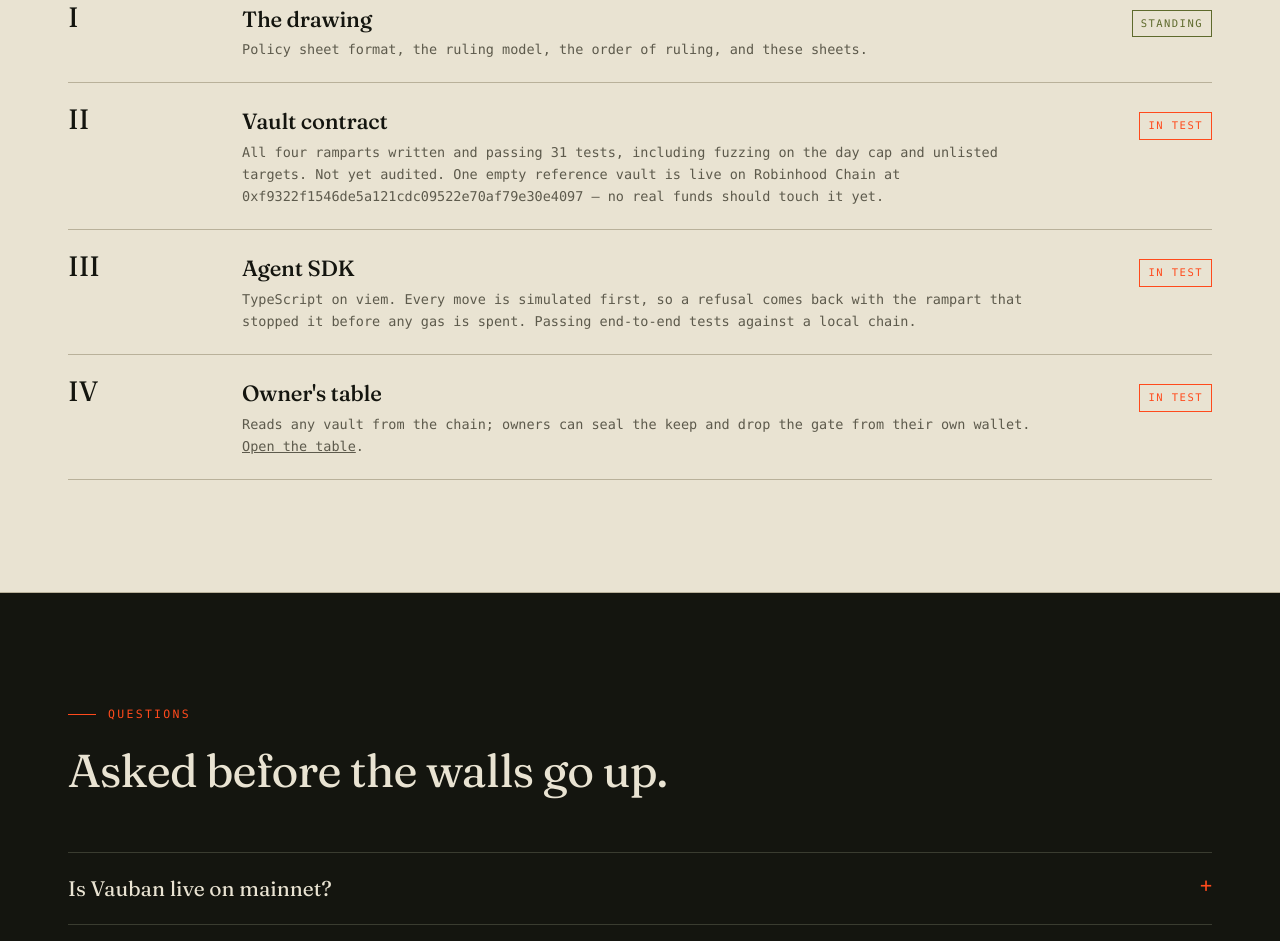
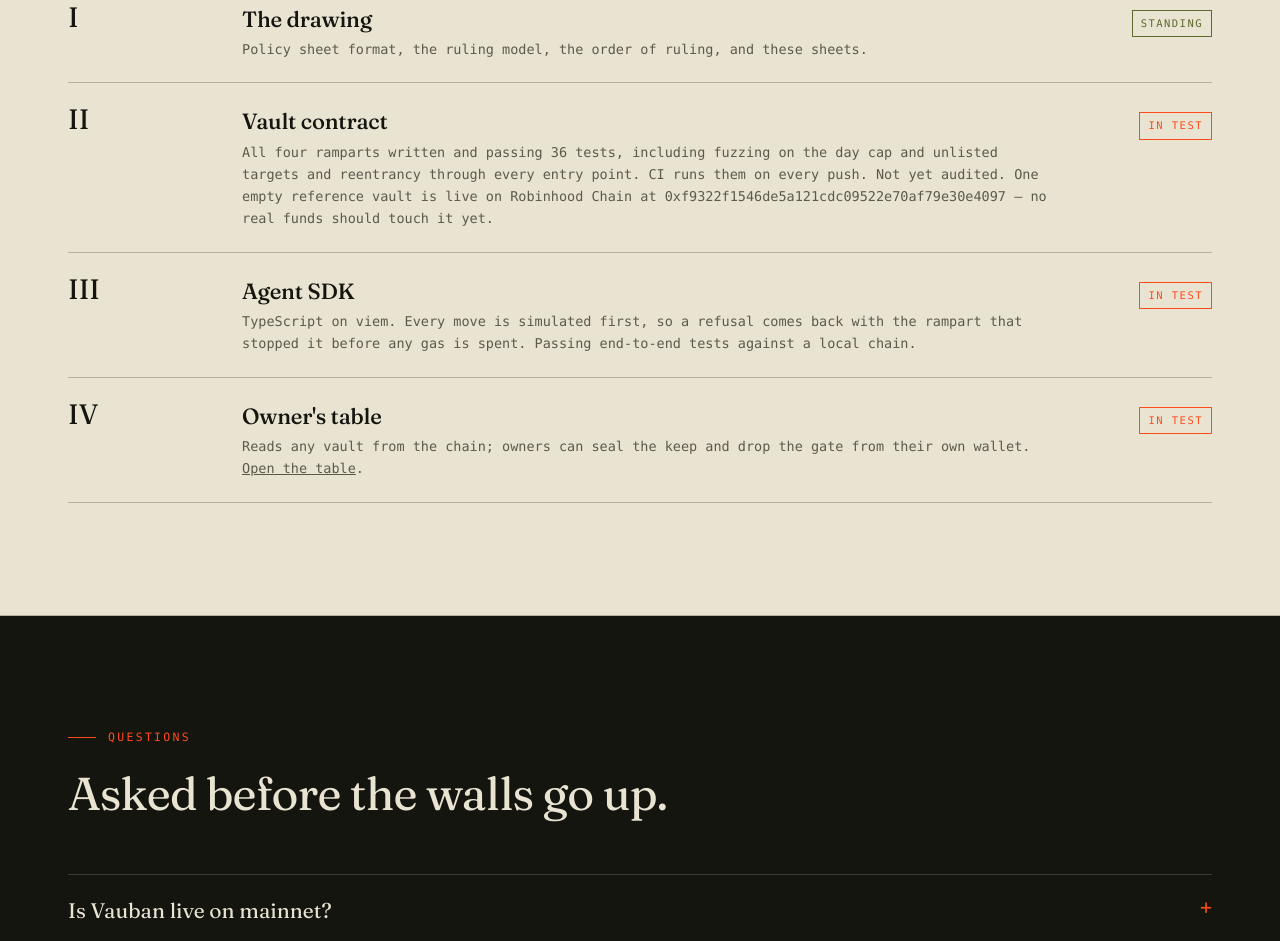
Before and after one commit to vaubandev/vauban, a plain HTML site: page site/construction/index.html in a window 1280 px wide. Shown: the part 822-1763 px from the top of the page. Drawn offline with Linux system fonts and the light colour scheme; a web font is replaced by a local one.

Commit message:
Bring the test count and README run notes up to date

```diff
--- a/site/construction/index.html
+++ b/site/construction/index.html
@@ -54,7 +54,7 @@
     <h2 class="disp">Four phases. All drawn, none yet audited.</h2>
     <div class="status">
       <div><span class="phase">I</span><div><h3>The drawing</h3><p>Policy sheet format, the ruling model, the order of ruling, and these sheets.</p></div><span class="pill done">Standing</span></div>
-      <div><span class="phase">II</span><div><h3>Vault contract</h3><p>All four ramparts written and passing 31 tests, including fuzzing on the day cap and unlisted targets. Not yet audited. One empty reference vault is live on Robinhood Chain at 0xf9322f1546de5a121cdc09522e70af79e30e4097 — no real funds should touch it yet.</p></div><span class="pill wip">In test</span></div>
+      <div><span class="phase">II</span><div><h3>Vault contract</h3><p>All four ramparts written and passing 36 tests, including fuzzing on the day cap and unlisted targets and reentrancy through every entry point. CI runs them on every push. Not yet audited. One empty reference vault is live on Robinhood Chain at 0xf9322f1546de5a121cdc09522e70af79e30e4097 — no real funds should touch it yet.</p></div><span class="pill wip">In test</span></div>
       <div><span class="phase">III</span><div><h3>Agent SDK</h3><p>TypeScript on viem. Every move is simulated first, so a refusal comes back with the rampart that stopped it before any gas is spent. Passing end-to-end tests against a local chain.</p></div><span class="pill wip">In test</span></div>
       <div><span class="phase">IV</span><div><h3>Owner's table</h3><p>Reads any vault from the chain; owners can seal the keep and drop the gate from their own wallet. <a href="/table/" style="text-decoration:underline">Open the table</a>.</p></div><span class="pill wip">In test</span></div>
     </div>
```
Also changed, not shown: pages/construction.html (+1 -1 lines), README.md.
